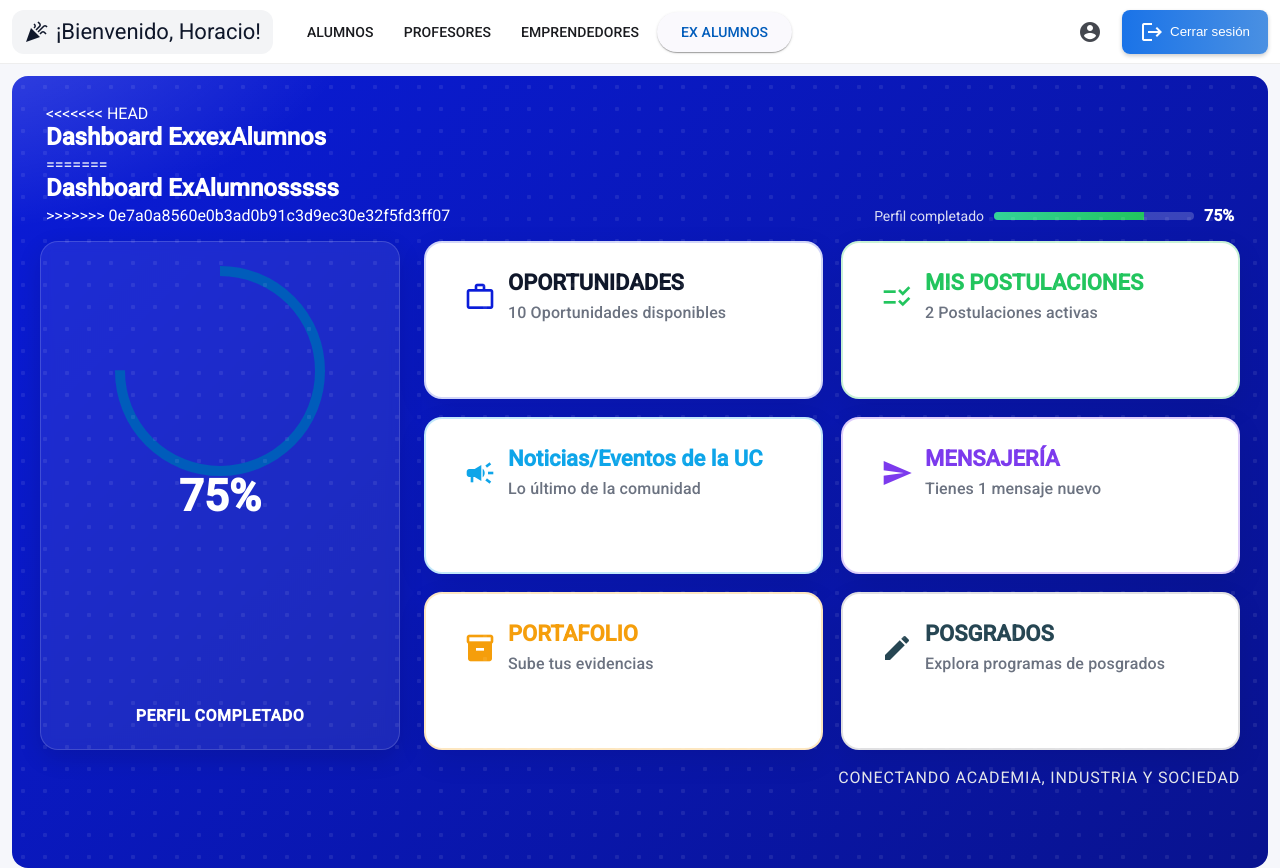
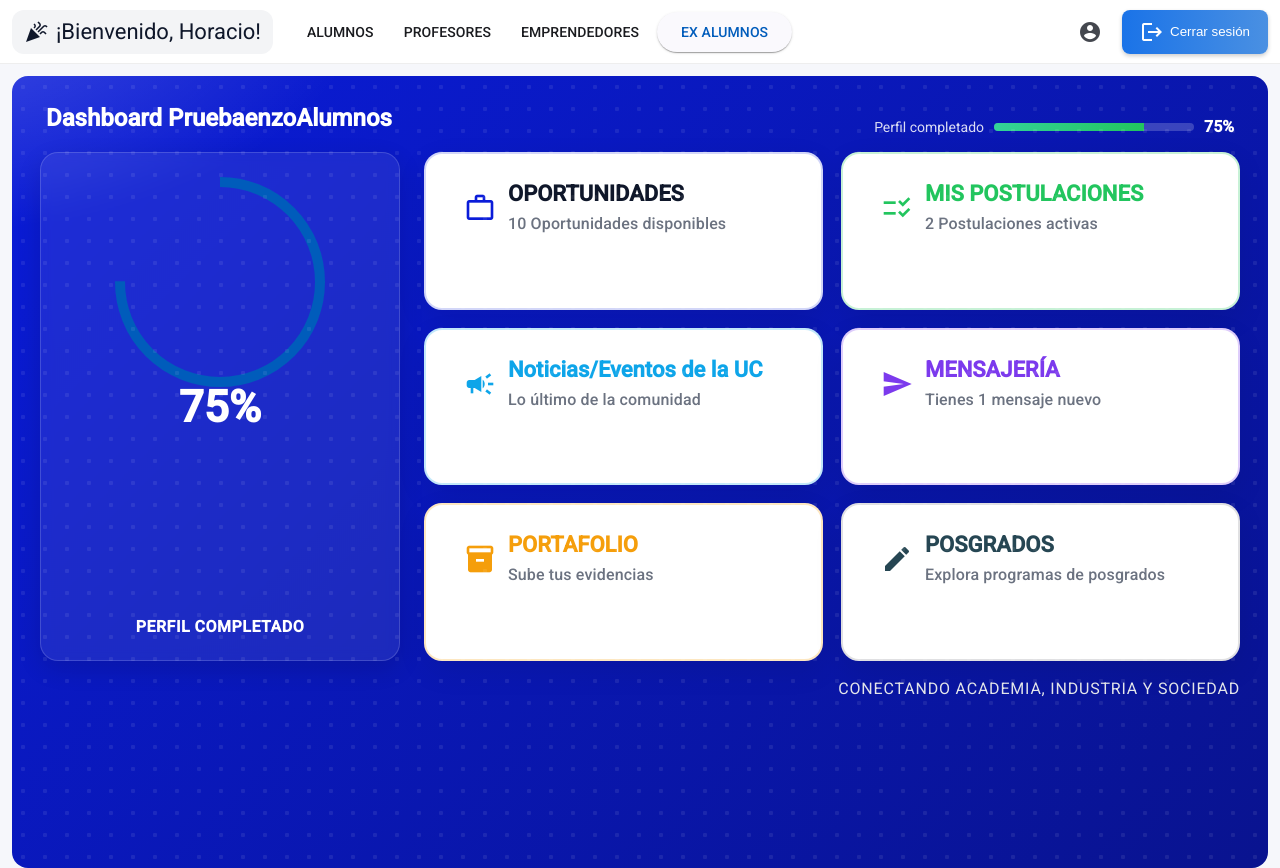
Before and after one commit to ViasUC/Alumni, an Angular app: page /dashboard in a window 1280 px wide. Built offline with nearby package versions, Linux system fonts and the light colour scheme; sample sign-in values are in the browser's storage.

Commit message:
commit prueba enzo

```diff
--- a/src/app/dashboard/dashboard.component.html
+++ b/src/app/dashboard/dashboard.component.html
@@ -30,11 +30,7 @@
 <section class="hero fancy">
   <header class="hero-head">
     <div class="greet">
-<<<<<<< HEAD
-      <h2>Dashboard ExxexAlumnos</h2>
-=======
-      <h2>Dashboard ExAlumnosssss</h2>
->>>>>>> 0e7a0a8560e0b3ad0b91c3d9ec30e32f5fd3ff07
+      <h2>Dashboard PruebaenzoAlumnos</h2>
     </div>
     <div class="meter">
       <span>Perfil completado</span>
```
